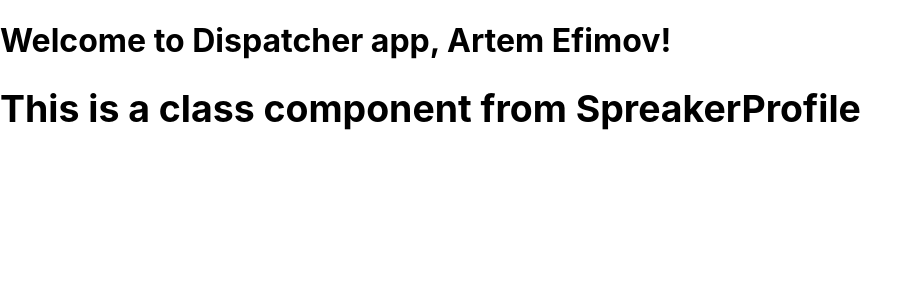
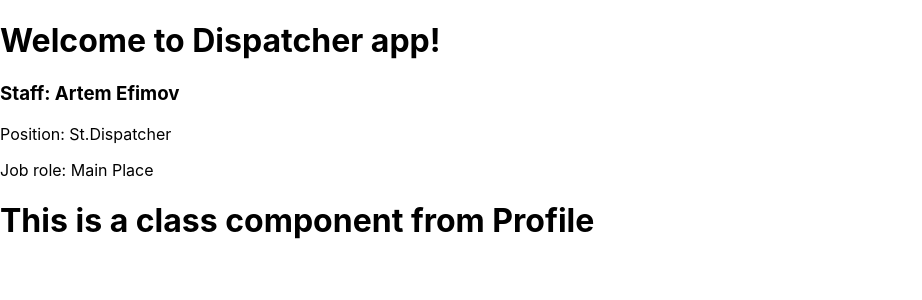
Before and after one commit to MyodsOnline/Flask_React, a React (Create React App) app in the folder frontend/: page / in a window 1280 px wide. Shown: the top 300 px of the page, without its empty margins (0-922 px from the left). Built offline with nearby package versions, Linux system fonts and the light colour scheme.

Commit message:
some update

```diff
--- a/frontend/src/App.js
+++ b/frontend/src/App.js
@@ -1,16 +1,29 @@
 import './App.css';
 import React from 'react';
-import SpreakerProfile from './SpeakerProfile';
+import Profile from './Profile';
 
-const spekerName = 'Artem Efimov'
+
+function SpreakerProfile(props) {
+  return(
+    <>
+      <h3>Staff: {props.name}</h3>
+      <p>Position: {props.jobTitle}</p>
+      <p>Job role: {props.role}</p>
+    </>
+  );
+}
+
 
 function App() {
   return (
     <div>
-      <h1>Welcome to Dispatcher app, {spekerName}!</h1>
-      <h3>
-        <SpreakerProfile />
-      </h3>
+      <h1>Welcome to Dispatcher app!</h1>
+        <SpreakerProfile
+          name='Artem Efimov'
+          jobTitle='St.Dispatcher'
+          role='Main Place'
+        />
+      <Profile />
     </div>
   );
 }
--- /dev/null
+++ b/frontend/src/Profile.js
@@ -0,0 +1,9 @@
+import React from 'react'
+
+class Profile extends React.Component {
+    render() {
+        return <h1>This is a class component from Profile</h1>
+    }
+}
+
+export default Profile
--- a/frontend/src/SpeakerProfile.js
+++ /dev/null
@@ -1,9 +0,0 @@
-import React from 'react'
-
-class SpreakerProfile extends React.Component {
-    render() {
-        return <h1>This is a class component from SpreakerProfile</h1>
-    }
-}
-
-export default SpreakerProfile
```
